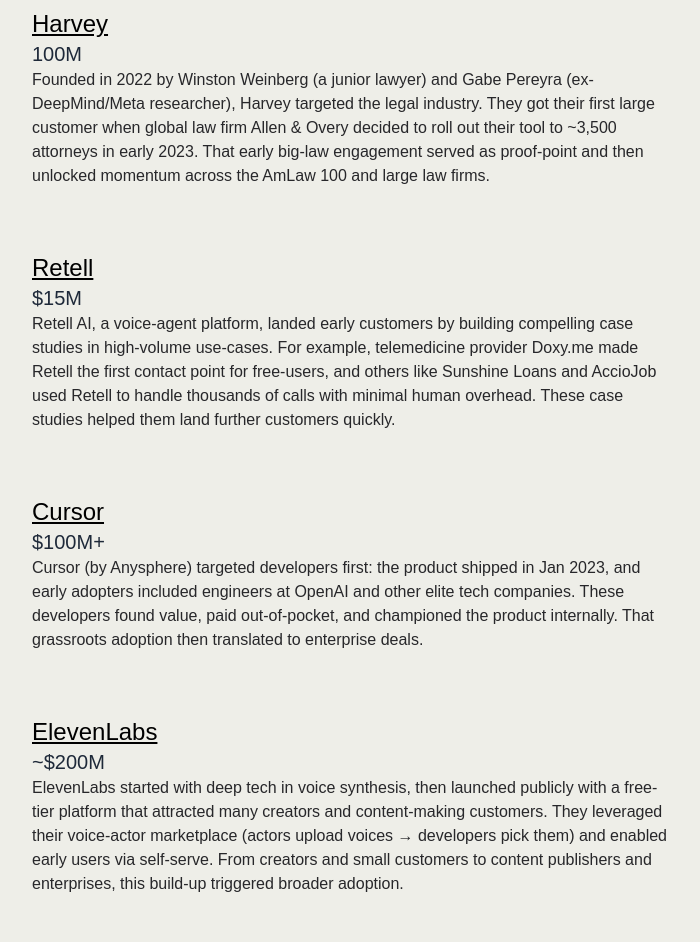
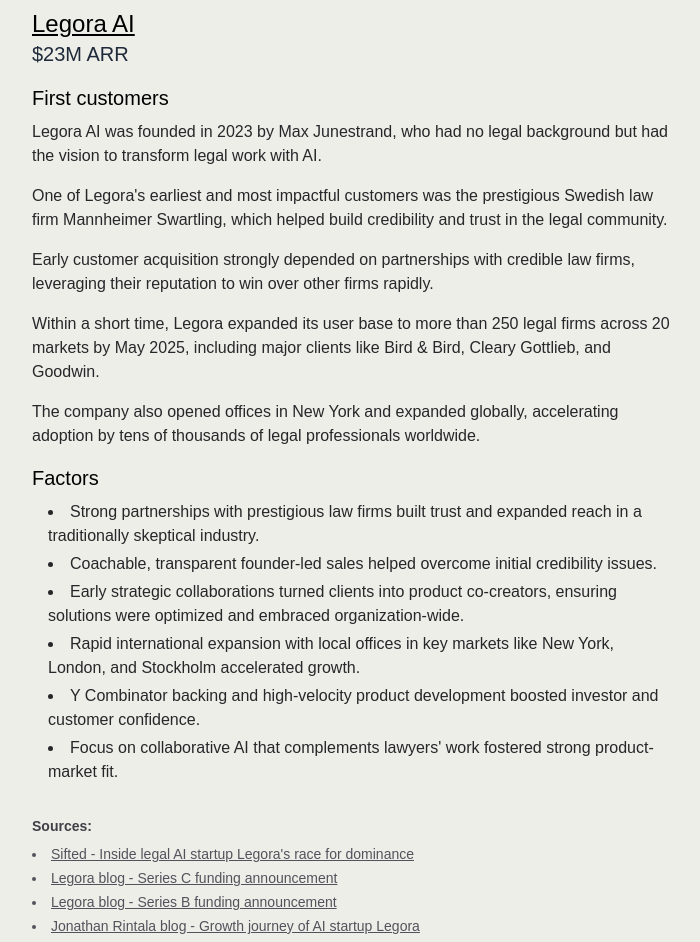
Before and after one commit to tkim90/founder-origin, a Next.js app: page / in a window 1280 px wide. Shown: the part 1920-2862 px from the top of the page, without its empty margins (288-988 px from the left). Built offline with nearby package versions, Linux system fonts and the light colour scheme.

Commit message:
add legora

```diff
--- a/app/list.ts
+++ b/app/list.ts
@@ -1,4 +1,4 @@
-import dedent from 'dedent';
+import dedent from "dedent";
 
 export const LIST = [
   {
@@ -19,18 +19,30 @@ export const LIST = [
 
     `,
     sources: [
-      { name: "YouTube - 20VC Interview", url: "https://youtu.be/ziqsNe1sLHw?si=KFZa5q1et5gyKGck&t=1056" },
-      { name: "Surge AI: A Modern Data Labeling Platform for NLP", url: "https://medium.com/@echen/surge-ai-a-modern-data-labeling-platform-for-nlp-d7045a1cb239" },
-      { name: "Forbes - How this Google alum became a low-key AI billionaire", url: "https://www.forbes.com.au/news/billionaires/how-this-google-alum-became-a-low-key-ai-billionaire/" },
-      { name: "Edwin Chen - 400 richest Americans list", url: "https://e.vnexpress.net/news/tech/personalities/meet-edwin-chen-mit-graduate-and-youngest-billionaire-on-forbes-400-richest-americans-list-4938703.html" },
+      {
+        name: "YouTube - 20VC Interview",
+        url: "https://youtu.be/ziqsNe1sLHw?si=KFZa5q1et5gyKGck&t=1056",
+      },
+      {
+        name: "Surge AI: A Modern Data Labeling Platform for NLP",
+        url: "https://medium.com/@echen/surge-ai-a-modern-data-labeling-platform-for-nlp-d7045a1cb239",
+      },
+      {
+        name: "Forbes - How this Google alum became a low-key AI billionaire",
+        url: "https://www.forbes.com.au/news/billionaires/how-this-google-alum-became-a-low-key-ai-billionaire/",
+      },
+      {
+        name: "Edwin Chen - 400 richest Americans list",
+        url: "https://e.vnexpress.net/news/tech/personalities/meet-edwin-chen-mit-graduate-and-youngest-billionaire-on-forbes-400-richest-americans-list-4938703.html",
+      },
     ],
     company_url: "https://www.surgehq.ai/",
-    "bootstrapped": true,
+    bootstrapped: true,
   },
   {
-  "name": "Chatbase",
-  "revenue": "$5,000,000+ ARR (as of Feb 2025)",
-  "story": `
+    name: "Chatbase",
+    revenue: "$5,000,000+ ARR (as of Feb 2025)",
+    story: `
 
   ### First customers
   Yasser Elsaid's got his first customers on X. When GPT-3 API just launched, he hustled by quickly creating free custom chatbots for books and podcasts in relevant communities (Reddit, Twitter), hiding the pricing page for Reddit users to avoid spam flags and maximize credibility.
@@ -48,69 +60,140 @@ export const LIST = [
   - Built one of the first "Chat with PDFs", which contributed to virality
   - Building in public on X allowed AI influencers to amplify growth organically.
 `,
-"sources": [
-    { "name": "Jetstalk Substack - $6M AI Chatbot Business", "url": "https://jetstalk.substack.com/p/how-one-developer-built-a-6m-ai-chatbot?action=share" },
-    { "name": "YouTube - Building a $3 million ARR product with AI | Yasser Elsaid", "url": "https://www.youtube.com/watch?v=zliLjqf1hQY" },
-    { "name": "YouTube - From college to $4M ARR in 2 years with Yasser, founder of Chatbase", "url": "https://www.youtube.com/watch?v=DYibi43h6o0" },
-    { "name": "LinkedIn - Bootstrapped Chatbase to $5M ARR in 2 Years", "url": "https://linkedin.com/pulse/speed-perfection-how-yasser-elsaid-bootstrapped-5m-arr-jesse-qin-phd-3hnle" },
-    { "name": "YouTube - Chatbase: $500K MRR Proof You Don't Need VC Money", "url": "https://www.youtube.com/watch?v=v60C5Qux6K8" },
-    { "name": "LinkedIn - I joined Chatbase exactly 1 week ago", "url": "https://www.linkedin.com/posts/sandra-dajic_i-joined-chatbase-exactly-1-week-ago-here-activity-7269596267595395072-vhMM" }
-  ],
-  "company_url": "https://www.chatbase.co/",
-  "bootstrapped": true
-},
+    sources: [
+      {
+        name: "Jetstalk Substack - $6M AI Chatbot Business",
+        url: "https://jetstalk.substack.com/p/how-one-developer-built-a-6m-ai-chatbot?action=share",
+      },
+      {
+        name: "YouTube - Building a $3 million ARR product with AI | Yasser Elsaid",
+        url: "https://www.youtube.com/watch?v=zliLjqf1hQY",
+      },
+      {
+        name: "YouTube - From college to $4M ARR in 2 years with Yasser, founder of Chatbase",
+        url: "https://www.youtube.com/watch?v=DYibi43h6o0",
+      },
+      {
+        name: "LinkedIn - Bootstrapped Chatbase to $5M ARR in 2 Years",
+        url: "https://linkedin.com/pulse/speed-perfection-how-yasser-elsaid-bootstrapped-5m-arr-jesse-qin-phd-3hnle",
+      },
+      {
+        name: "YouTube - Chatbase: $500K MRR Proof You Don't Need VC Money",
+        url: "https://www.youtube.com/watch?v=v60C5Qux6K8",
+      },
+      {
+        name: "LinkedIn - I joined Chatbase exactly 1 week ago",
+        url: "https://www.linkedin.com/posts/sandra-dajic_i-joined-chatbase-exactly-1-week-ago-here-activity-7269596267595395072-vhMM",
+      },
+    ],
+    company_url: "https://www.chatbase.co/",
+    bootstrapped: true,
+  },
   {
-    "name": "Harvey",
-    "revenue": "100M",
-    "story": dedent`
+    name: "Legora AI",
+    revenue: "$23M ARR",
+    story: `
+
+  ### First customers
+  Legora AI was founded in 2023 by Max Junestrand, who had no legal background but had the vision to transform legal work with AI.
+
+  One of Legora's earliest and most impactful customers was the prestigious Swedish law firm Mannheimer Swartling, which helped build credibility and trust in the legal community.
+
+  Early customer acquisition strongly depended on partnerships with credible law firms, leveraging their reputation to win over other firms rapidly.
+
+  Within a short time, Legora expanded its user base to more than 250 legal firms across 20 markets by May 2025, including major clients like Bird & Bird, Cleary Gottlieb, and Goodwin.
+
+  The company also opened offices in New York and expanded globally, accelerating adoption by tens of thousands of legal professionals worldwide.
+
+  ### Factors
+  - Strong partnerships with prestigious law firms built trust and expanded reach in a traditionally skeptical industry.
+  - Coachable, transparent founder-led sales helped overcome initial credibility issues.
+  - Early strategic collaborations turned clients into product co-creators, ensuring solutions were optimized and embraced organization-wide.
+  - Rapid international expansion with local offices in key markets like New York, London, and Stockholm accelerated growth.
+  - Y Combinator backing and high-velocity product development boosted investor and customer confidence.
+  - Focus on collaborative AI that complements lawyers' work fostered strong product-market fit.
+  `,
+    sources: [
+      {
+        name: "Sifted - Inside legal AI startup Legora's race for dominance",
+        url: "https://sifted.eu/articles/inside-legal-ai-startup-legoras-race-for-dominance-we-wake-up-with-the-taste-of-blood",
+      },
+      {
+        name: "Legora blog - Series C funding announcement",
+        url: "https://legora.com/blog/series-c",
+      },
+      {
+        name: "Legora blog - Series B funding announcement",
+        url: "https://legora.com/blog/series-b",
+      },
+      {
+        name: "Jonathan Rintala blog - Growth journey of AI startup Legora",
+        url: "https://jonathanrintala.com/blog/ai-startup-journey-leya-saas-legal-tech/",
+      },
+      {
+        name: "Business Insider - Meet the 25-Year-Old Legora Founder",
+        url: "https://www.businessinsider.com/max-junestrand-legora-founder-legal-tech-ai-harvey-2025-4",
+      },
+      {
+        name: "Legal IT Insider - Legora raises $150m Series C",
+        url: "https://legaltechnology.com/2025/10/30/legora-raises-150m-series-c-at-1-8bn-valuation/",
+      },
+    ],
+    company_url: "https://legora.com/",
+    bootstrapped: false,
+  },
+  {
+    name: "Harvey",
+    revenue: "100M",
+    story: dedent`
       Founded in 2022 by Winston Weinberg (a junior lawyer) and Gabe Pereyra (ex-DeepMind/Meta researcher), Harvey targeted the legal
       industry. They got their first large customer when global law firm Allen & Overy decided to roll out their tool to ~3,500
       attorneys in early 2023. That early big-law engagement served as proof-point and then unlocked momentum across the AmLaw 100
       and large law firms.
     `,
-    "company_url": "https://www.harvey.ai/"
+    company_url: "https://www.harvey.ai/",
   },
   {
-    "name": "Retell",
-    "revenue": "$15M",
-    "story": dedent`
+    name: "Retell",
+    revenue: "$15M",
+    story: dedent`
       Retell AI, a voice-agent platform, landed early customers by building compelling case studies in high-volume use-cases. For
       example, telemedicine provider Doxy.me made Retell the first contact point for free-users, and others like Sunshine Loans and
       AccioJob used Retell to handle thousands of calls with minimal human overhead. These case studies helped them land further
       customers quickly.
     `,
-    "company_url": "https://www.retellai.com/"
+    company_url: "https://www.retellai.com/",
   },
   {
-    "name": "Cursor",
-    "revenue": "$100M+",
-    "story": dedent`
+    name: "Cursor",
+    revenue: "$100M+",
+    story: dedent`
       Cursor (by Anysphere) targeted developers first: the product shipped in Jan 2023, and early adopters included engineers at
       OpenAI and other elite tech companies. These developers found value, paid out-of-pocket, and championed the product internally.
       That grassroots adoption then translated to enterprise deals.
     `,
-    "company_url": "https://www.cursor.com/"
+    company_url: "https://www.cursor.com/",
   },
   {
-    "name": "ElevenLabs",
-    "revenue": "~$200M",
-    "story": dedent`
+    name: "ElevenLabs",
+    revenue: "~$200M",
+    story: dedent`
       ElevenLabs started with deep tech in voice synthesis, then launched publicly with a free-tier platform that attracted many
       creators and content-making customers. They leveraged their voice-actor marketplace (actors upload voices → developers pick
       them) and enabled early users via self-serve. From creators and small customers to content publishers and enterprises, this
       build-up triggered broader adoption.
     `,
-    "company_url": "https://www.elevenlabs.io/"
+    company_url: "https://www.elevenlabs.io/",
   },
   {
-    "name": "Happy Robot",
-    "revenue": "$44M Series B",
-    "story": dedent`
+    name: "Happy Robot",
+    revenue: "$44M Series B",
+    story: dedent`
       Happy Robot’s first major customer surfaced somewhat serendipitously: while the founders demo’d at a logistics forum (Discord /
       conference demo) their first customer, an $800M freight broker called Circle Logistics, discovered the product and became an
       early design-partner. That real world production deployment in logistics operations helped them refine the product and then
       land further logistics enterprise customers (DHL, Ryder etc.).
     `,
-    "company_url": "https://www.happyrobot.ai/"
-  }
-]
+    company_url: "https://www.happyrobot.ai/",
+  },
+];
```
